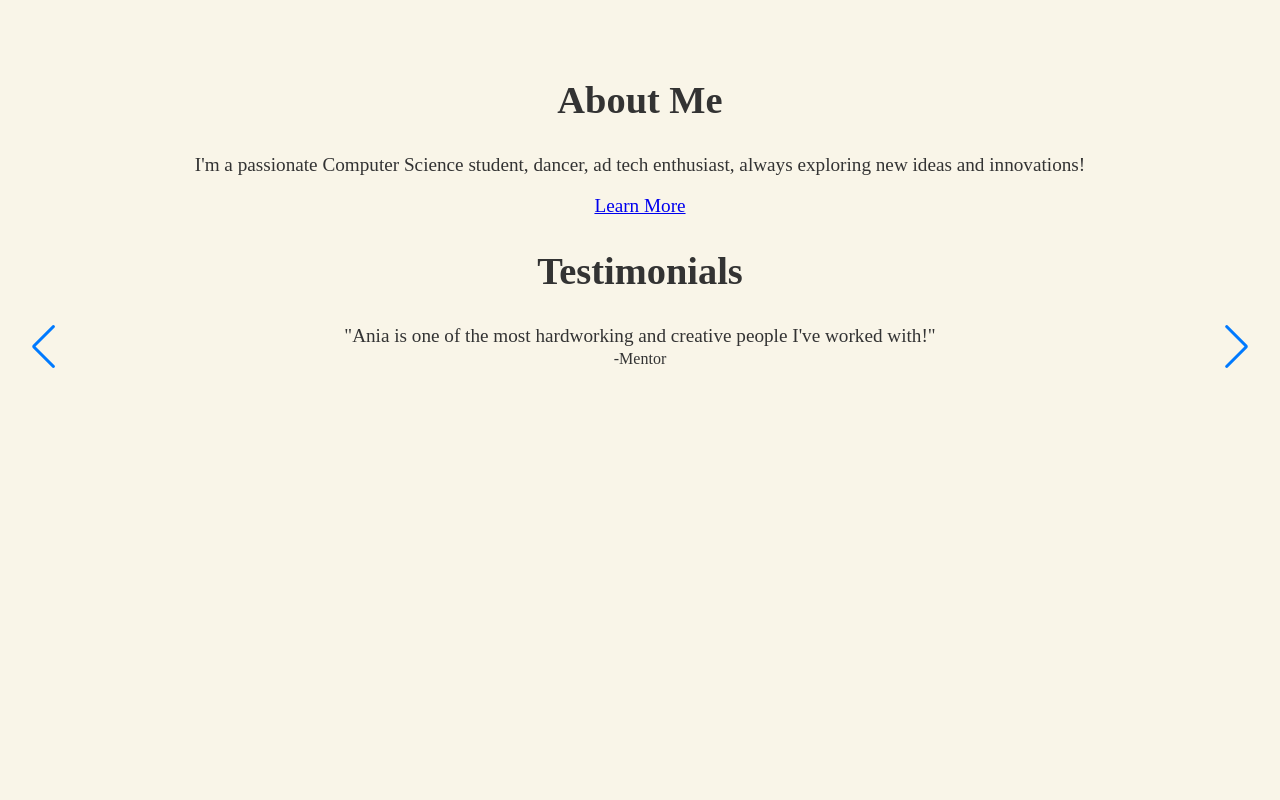
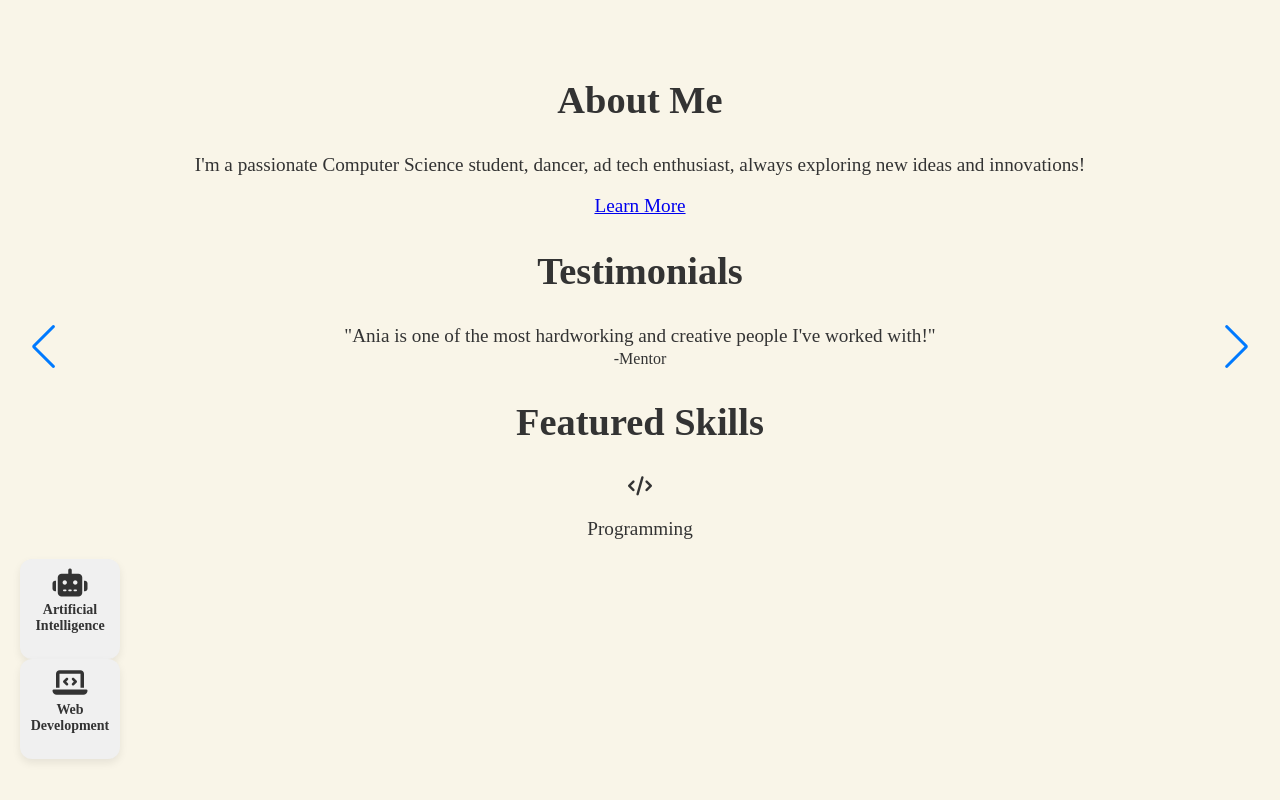
Before and after one commit to AniaNiedzialek/mywebsite, a plain HTML site: page index.html in a window 1280 px wide. Shown: the part 894-1694 px from the top of the page. Drawn offline with nearby package versions, Linux system fonts and the light colour scheme.

Commit message:
Featured skills

```diff
--- a/index.html
+++ b/index.html
@@ -51,6 +51,24 @@
       </div>
     </section>
 
+    <section class="featured-skills">
+      <h2>Featured Skills</h2>
+      <div clas="skills-grid">
+        <div class="skills-card">
+          <i class="fas fa-code"></i>
+          <p>Programming</p>
+        </div>
+        <div class="skill-card">
+          <i class="fas fa-robot"></i>
+          <p>Artificial Intelligence</p>
+        </div>
+        <div class="skill-card">
+          <i class="fas fa-laptop-code"></i>
+          <p>Web Development</p>
+        </div>
+      </div>
+    </section>
+
     <script>
       var swiper = new Swiper(".nySwiper", {
         loop: true,
```
